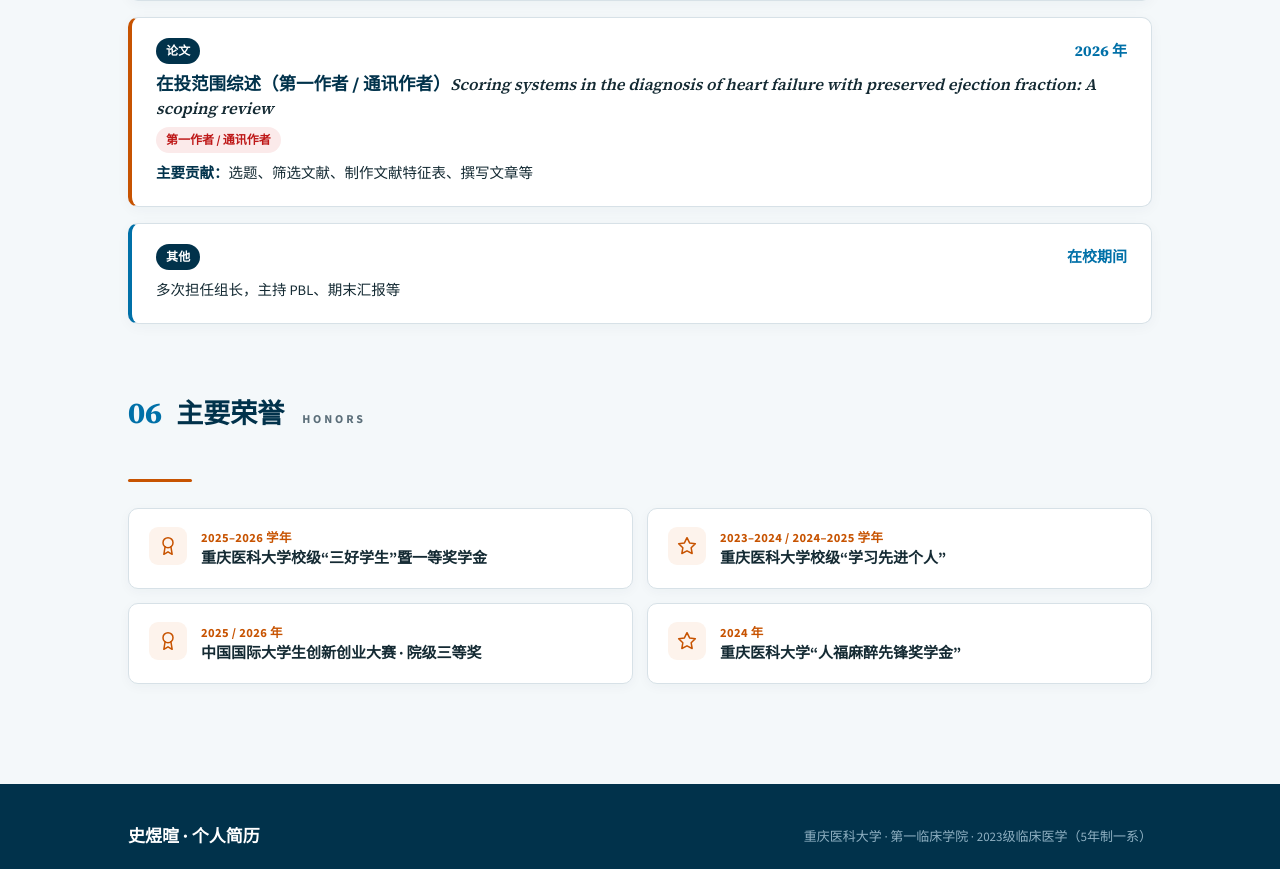
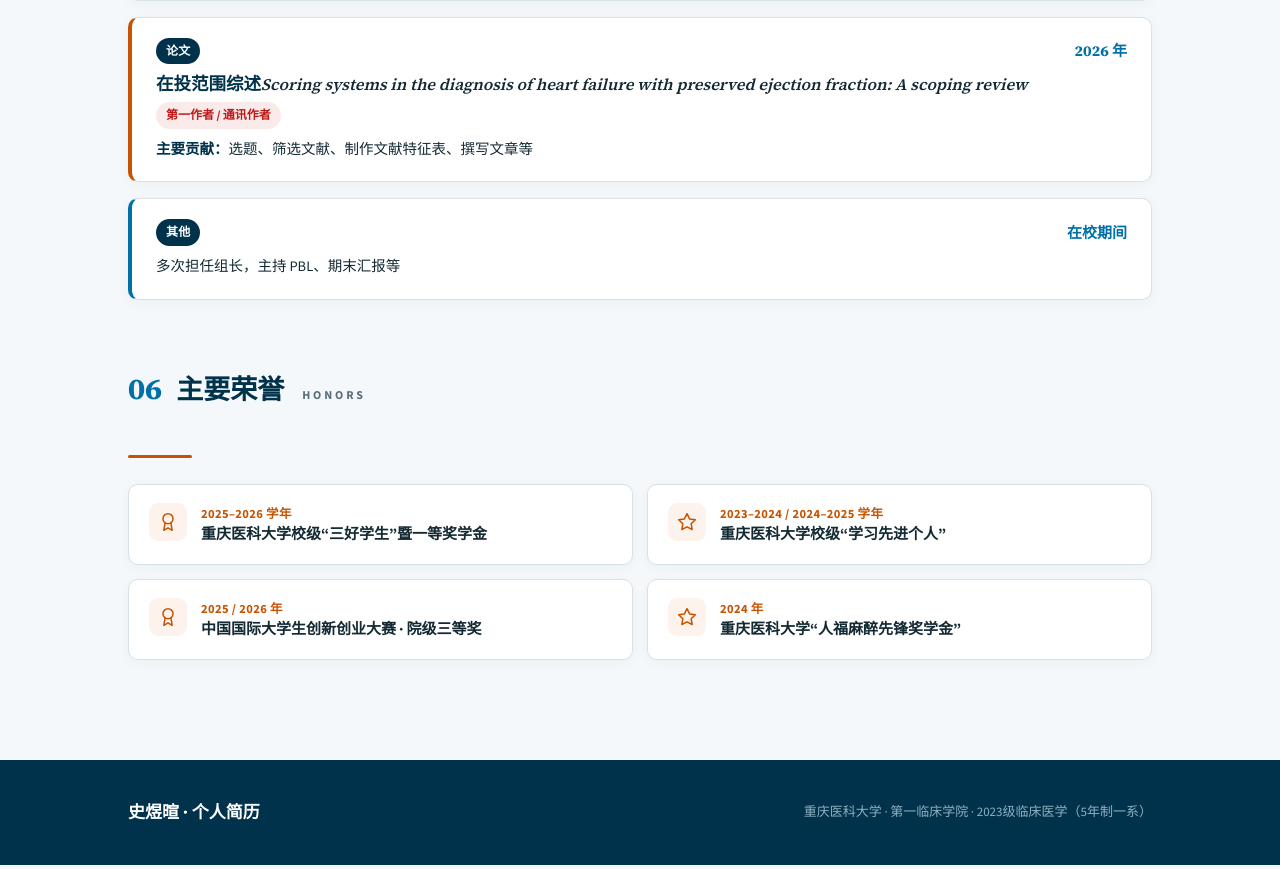
Before and after one commit to YuxuanShi35/YuxuanShi35.github.io, a plain HTML site: page index.html in a window 1280 px wide. Shown: the part 3139-4008 px from the top of the page. Drawn offline with nearby package versions, Linux system fonts and the light colour scheme.

Commit message:
Remove redundant author note from review title

```diff
--- a/index.html
+++ b/index.html
@@ -531,7 +531,7 @@
 
       <div class="research-item hl">
         <div class="ri-head"><span class="badge cat">论文</span><span class="ri-time">2026 年</span></div>
-        <div class="ri-title">在投范围综述（第一作者 / 通讯作者）<span class="en">Scoring systems in the diagnosis of heart failure with preserved ejection fraction: A scoping review</span></div>
+        <div class="ri-title">在投范围综述<span class="en">Scoring systems in the diagnosis of heart failure with preserved ejection fraction: A scoping review</span></div>
         <div class="ri-meta"><span class="badge role">第一作者 / 通讯作者</span></div>
         <div class="ri-work"><b>主要贡献：</b>选题、筛选文献、制作文献特征表、撰写文章等</div>
       </div>
```
